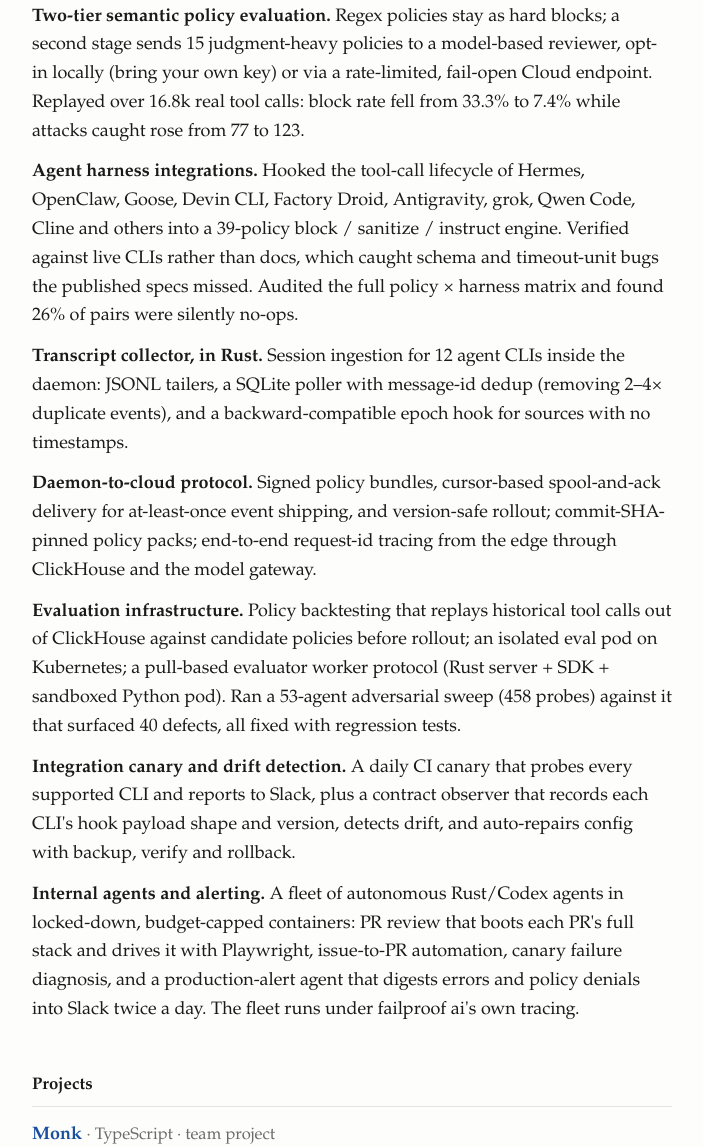
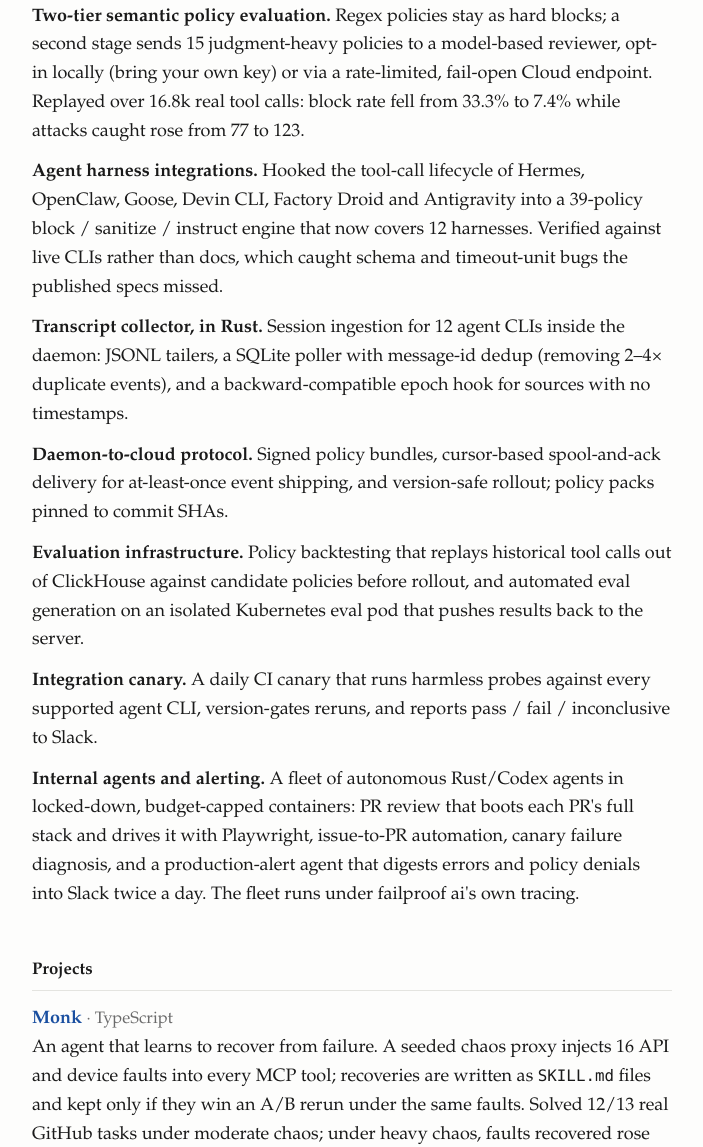
Before and after one commit to chetan-raghuvanshi/chetan-raghuvanshi.github.io, a plain HTML site: page index.html in a window 1280 px wide. Shown: the part 1203-2350 px from the top of the page, without its empty margins (288-991 px from the left). Drawn offline with Linux system fonts and the light colour scheme.

Commit message:
Keep only shipped failproof ai work; Monk as own project
Co-Authored-By: Claude Opus 5.5 <noreply@anthropic.com>

```diff
--- a/index.html
+++ b/index.html
@@ -69,11 +69,10 @@
     </li>
     <li>
       <span class="item-title">Agent harness integrations.</span>
-      Hooked the tool-call lifecycle of Hermes, OpenClaw, Goose, Devin CLI, Factory Droid,
-      Antigravity, grok, Qwen Code, Cline and others into a 39-policy block / sanitize /
-      instruct engine. Verified against live CLIs rather than docs, which caught schema and
-      timeout-unit bugs the published specs missed. Audited the full policy × harness
-      matrix and found 26% of pairs were silently no-ops.
+      Hooked the tool-call lifecycle of Hermes, OpenClaw, Goose, Devin CLI, Factory Droid
+      and Antigravity into a 39-policy block / sanitize / instruct engine that now covers
+      12 harnesses. Verified against live CLIs rather than docs, which caught schema and
+      timeout-unit bugs the published specs missed.
     </li>
     <li>
       <span class="item-title">Transcript collector, in Rust.</span>
@@ -84,22 +83,18 @@
     <li>
       <span class="item-title">Daemon-to-cloud protocol.</span>
       Signed policy bundles, cursor-based spool-and-ack delivery for at-least-once event
-      shipping, and version-safe rollout; commit-SHA-pinned policy packs; end-to-end
-      request-id tracing from the edge through ClickHouse and the model gateway.
+      shipping, and version-safe rollout; policy packs pinned to commit SHAs.
     </li>
     <li>
       <span class="item-title">Evaluation infrastructure.</span>
       Policy backtesting that replays historical tool calls out of ClickHouse against
-      candidate policies before rollout; an isolated eval pod on Kubernetes; a pull-based
-      evaluator worker protocol (Rust server + SDK + sandboxed Python pod). Ran a 53-agent
-      adversarial sweep (458 probes) against it that surfaced 40 defects, all fixed with
-      regression tests.
+      candidate policies before rollout, and automated eval generation on an isolated
+      Kubernetes eval pod that pushes results back to the server.
     </li>
     <li>
-      <span class="item-title">Integration canary and drift detection.</span>
-      A daily CI canary that probes every supported CLI and reports to Slack, plus a
-      contract observer that records each CLI's hook payload shape and version, detects
-      drift, and auto-repairs config with backup, verify and rollback.
+      <span class="item-title">Integration canary.</span>
+      A daily CI canary that runs harmless probes against every supported agent CLI,
+      version-gates reruns, and reports pass / fail / inconclusive to Slack.
     </li>
     <li>
       <span class="item-title">Internal agents and alerting.</span>
@@ -115,7 +110,7 @@
   <ul class="plain">
     <li>
       <a class="item-title" href="https://github.com/Vijeta-Patel/Monk">Monk</a>
-      <span class="meta">· TypeScript · team project</span>
+      <span class="meta">· TypeScript</span>
       <span class="desc">An agent that learns to recover from failure. A seeded chaos proxy injects 16 API and device faults into every MCP tool; recoveries are written as <code>SKILL.md</code> files and kept only if they win an A/B rerun under the same faults. Solved 12/13 real GitHub tasks under moderate chaos; under heavy chaos, faults recovered rose from 18% to 48% after learning.</span>
     </li>
     <li>
```
